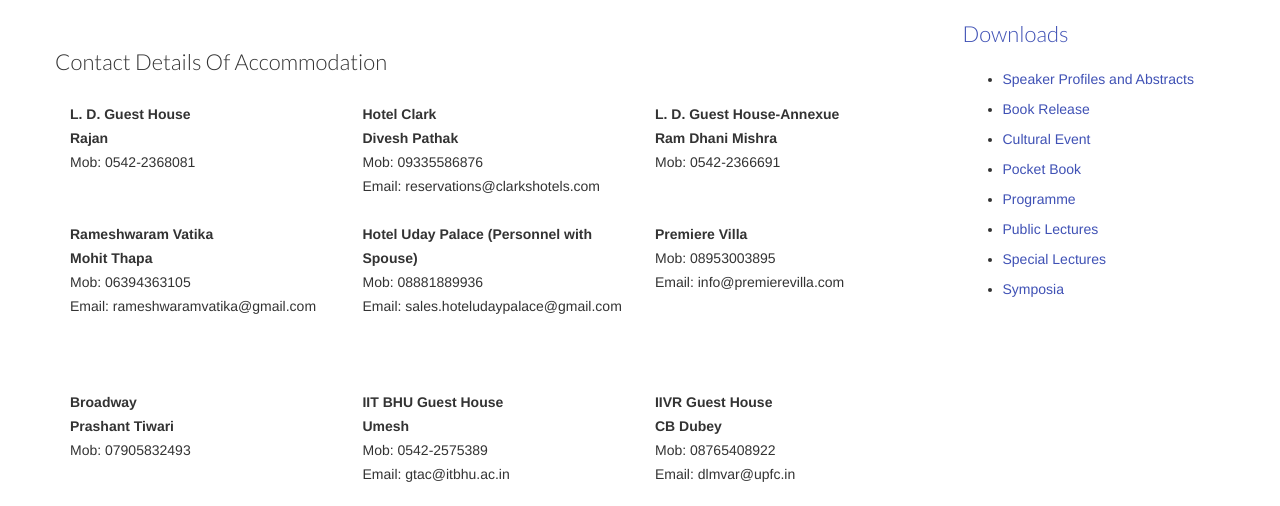
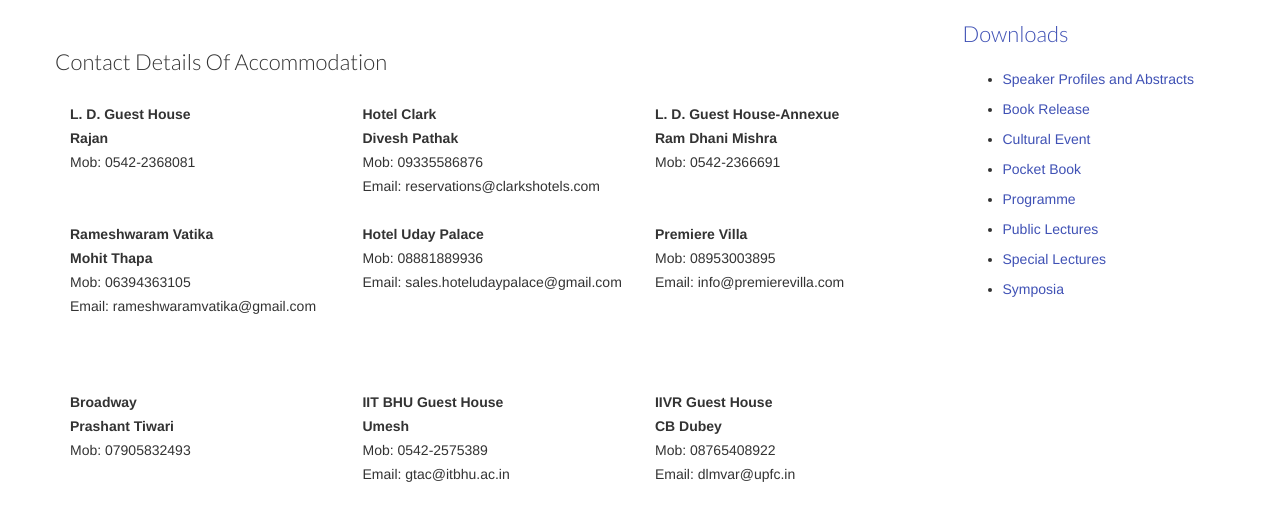
Before and after one commit to SrirangaDigital/ias84-conf, a PHP site: the page made by application/views/flat/5-Information/Contact.php in a window 1280 px wide. Shown: the part 611-1117 px from the top of the page. Run offline with PHP 8.4, Linux system fonts and the light colour scheme; the template is opened without the code that fills it, so the values that code supplies are empty; some libraries are stand-ins or nearby versions.

Commit message:
Contact page correction done

```diff
--- a/application/views/flat/5-Information/Contact.php
+++ b/application/views/flat/5-Information/Contact.php
@@ -90,7 +90,7 @@
                     Email: rameshwaramvatika@gmail.com
                 </div>
                 <div class="col-md-4">
-                    <strong>Hotel Uday Palace (Personnel with Spouse)</strong><br />
+                    <strong>Hotel Uday Palace</strong><br />
                     Mob: 08881889936<br />
                     Email: sales.hoteludaypalace@gmail.com
                 </div>
```
